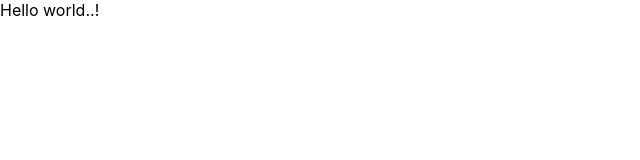
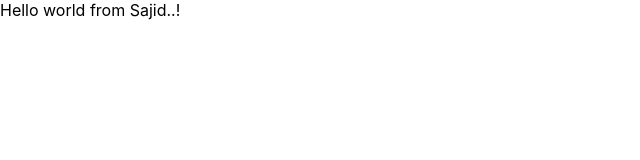
Before and after one commit to sajid-munawar/charts-demo, a React (Create React App) app: page / in a window 1280 px wide. Shown: the top 160 px of the page, without its empty margins (0-640 px from the left). Built offline with nearby package versions, Linux system fonts and the light colour scheme.

Commit message:
Updated app.js

```diff
--- a/src/App.js
+++ b/src/App.js
@@ -4,7 +4,7 @@ import './App.css';
 function App() {
   return (
     <div >
-      Hello world..!
+      Hello world from Sajid..!
     </div>
   );
 }
```
